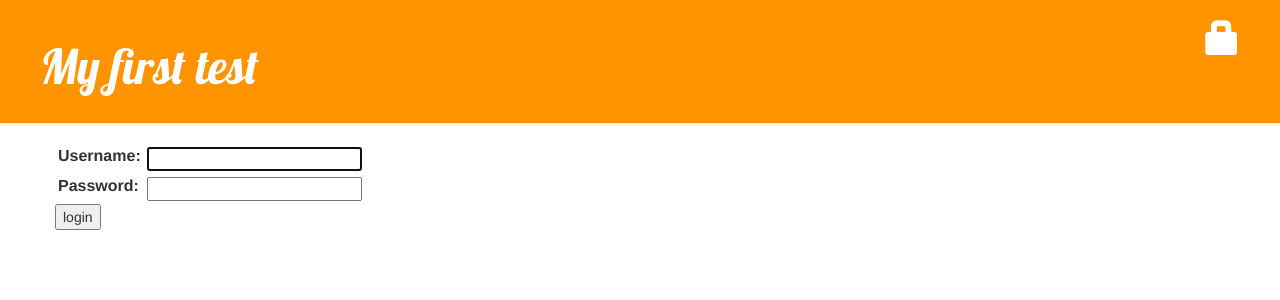
After one commit to yiyiyeye2/my-first-blog, a Django app: page /accounts/login/ in a window 1280 px wide. The commit adds this page. Shown: the top 300 px of the page. Run offline with Django 3.2, Linux system fonts and the light colour scheme; some libraries are stand-ins or nearby versions.

Commit message:
Added login and logout, increase the secutity.

```diff
--- a/blog/static/css/blog.css
+++ b/blog/static/css/blog.css
@@ -30,7 +30,9 @@ h1, h2, h3, h4 {
 
 .date {
     color: #828282;
-
+    float: right;
+    padding-top: 10px;
+    padding-left: 10px;
 }
 
 .save {
@@ -55,3 +57,35 @@ h1, h2, h3, h4 {
 .post h1 a, .post h1 a:visited {
     color: #000000;
 }
+
+.change{
+    float: right;
+    margin-top: 6px;
+
+}
+
+/*input[type=text]{
+    width: 130px;
+    box-sizing: border-box;
+    border: 2px solid #ccc;
+    border-radius: 4px;
+    font-size: 16px;
+    background-color: white;
+    background-repeat: no-repeat;
+    padding: 12px 20px 12px 40px;
+    -webkit-transition: width 0.4s ease-in-out;
+    transition: width 0.4s ease-in-out;
+}
+
+input[type=text]:focus {
+    width: 100%;
+}
+*/
+
+/*table{
+     border:1px solid black;
+}*/
+td{
+/*   border:1px solid black;*/
+    padding: 3px
+}
--- a/blog/templates/blog/base.html
+++ b/blog/templates/blog/base.html
@@ -13,8 +13,12 @@
     <div class="page-header">
         {% if user.is_authenticated %}
         <a href="{%url 'post_new'%}" class="top-menu"><span class="glyphicon glyphicon-plus"></span></a>
+        <a href="{%url 'post_draft_list'%}" class="top-menu"><span class="glyphicon glyphicon-edit"></span></a>
+        <p class="top-manu">Hello {{user.username}}<small>(<a href="{%url 'logout'%}">Log out</a>)</small></p>
+        {%else%}
+        <a href="{%url 'login'%}" class="top-menu"><span class="glyphicon glyphicon-lock"></span></a>
         {%endif%}
-        <h1>This is my first test</h1>
+        <h1><a href="{%url 'post_list'%}">My first test</a></h1>
     </div>
     <div class="content container">
         <div class="row">
--- a/blog/templates/blog/post_edit.html
+++ b/blog/templates/blog/post_edit.html
@@ -2,7 +2,7 @@
 
 {%block content%}
 	<h1>New post</h1>
-	<form method="Post" class="post-form">
+	<form method="POST" class="post-form">
 		{%csrf_token%}
 		{{form.as_p}}<!-- will render them wrapped in <p> tags -->
 		<button type="submit" class="save btn btn-default">Save</button>
--- /dev/null
+++ b/blog/templates/registration/login.html
@@ -0,0 +1,23 @@
+{%extends "blog/base.html"%}
+
+{%block content%}
+{%if form.errors%}
+<p>Your username and password didn't match. Please try again</p>
+{%endif%}
+<form method="post" action="{%url 'login'%}">
+	{%csrf_token%}
+	<table>
+		<tr>
+			<td>{{form.username.label_tag}}</td>
+			<td>{{form.username}}</td>
+		</tr>
+		<tr>
+			<td>{{form.password.label_tag}}</td>
+			<td>{{form.password}}</td>
+		</tr>
+	</table>
+	<input  type="submit" value="login">
+	<input  type="hidden" name="next" value="{{next}}">
+</form>
+
+{%endblock%}
--- a/blog/urls.py
+++ b/blog/urls.py
@@ -6,6 +6,11 @@ urlpatterns = [
 	url(r'^post/(?P<pk1>\d+)$', views.post_detail, name='post_detail'),
 	url(r'^post/new/$', views.post_new, name='post_new'),
 	url(r'^post/(?P<pk1>\d+)/edit/$', views.post_edit, name='post_edit'),
+	url(r'^drafts/$',views.post_draft_list,name='post_draft_list'),
+	url(r'^post/(?P<pk1>\d+)/publish/$', views.post_publish, name='post_publish'),
+	url(r'^post/(?P<pk1>\d+)/remove/$', views.post_remove, name='post_remove'),
+
+
 	# There are two functions of this urlpattern, the first one is to create anurls.py file url using {%url%} model
 	# which follows the regular expression here. The second function is to match the website address to
 	# a certain veiw.
--- a/mysite/settings.py
+++ b/mysite/settings.py
@@ -29,6 +29,8 @@ ALLOWED_HOSTS = []
 
 
 # Application definition
+LOGIN_REDIRECT_URL = '/'
+
 
 INSTALLED_APPS = [
     'django.contrib.admin',
--- a/mysite/urls.py
+++ b/mysite/urls.py
@@ -14,9 +14,14 @@ Including another URLconf
     2. Add a URL to urlpatterns:  url(r'^blog/', include('blog.urls'))
 """
 from django.conf.urls import include,url
+from django.contrib.auth import views
+
 from django.contrib import admin
+admin.autodiscover()
 
 urlpatterns = [
     url(r'^admin/', admin.site.urls),
-    url(r'', include('blog.urls'))
+    url(r'^accounts/login/$',views.login, name='login'),
+    url(r'^accounts/logout/$', views.logout, name='logout', kwargs={'next_page':'/'}),
+    url(r'', include('blog.urls')),
 ]
```
Also changed, not shown: blog/templates/blog/post_detail.html (+7 -1 lines), blog/templates/blog/post_draft_list.html (added, +11 -0 lines), blog/views.py (+22 -2 lines).
